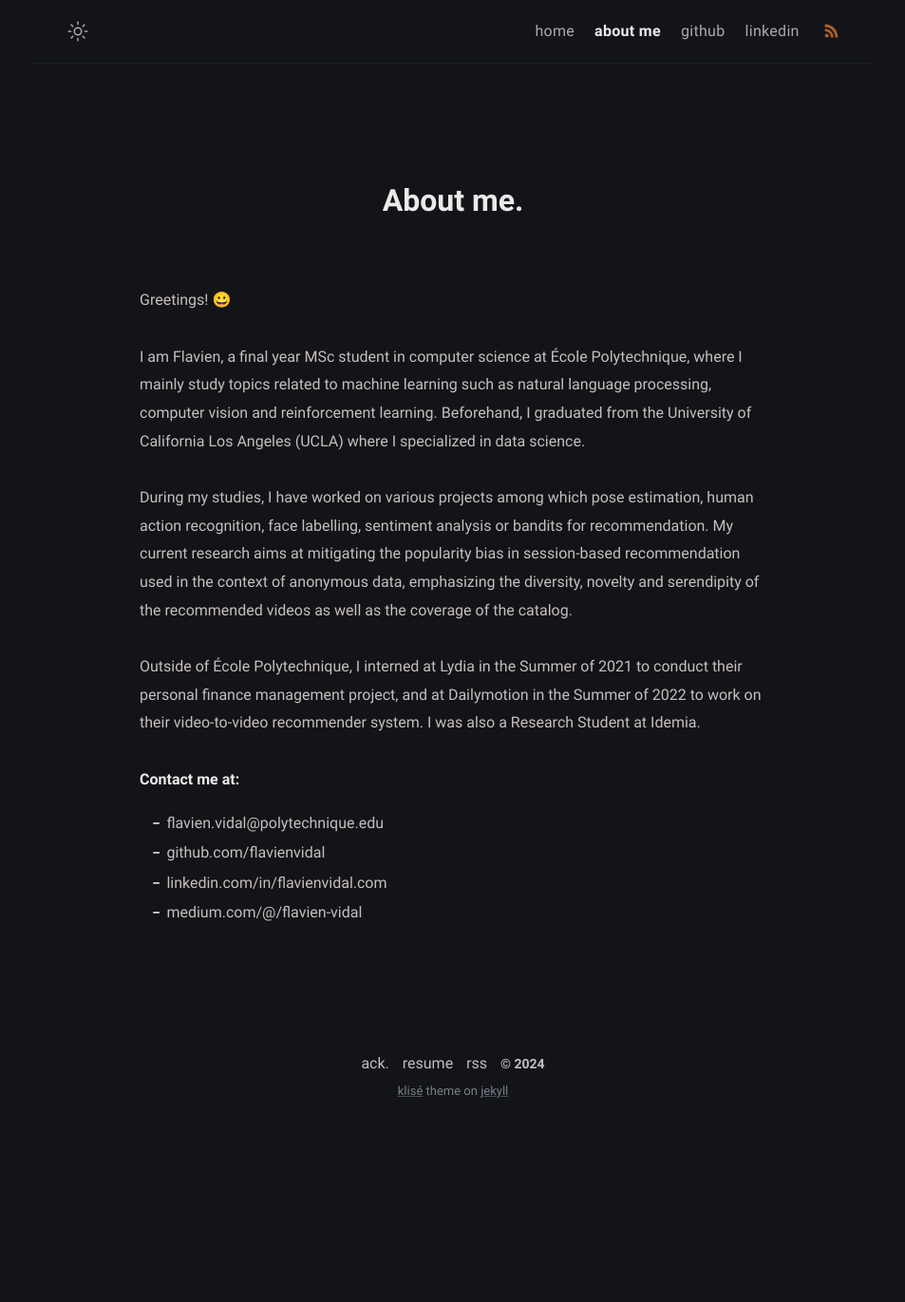
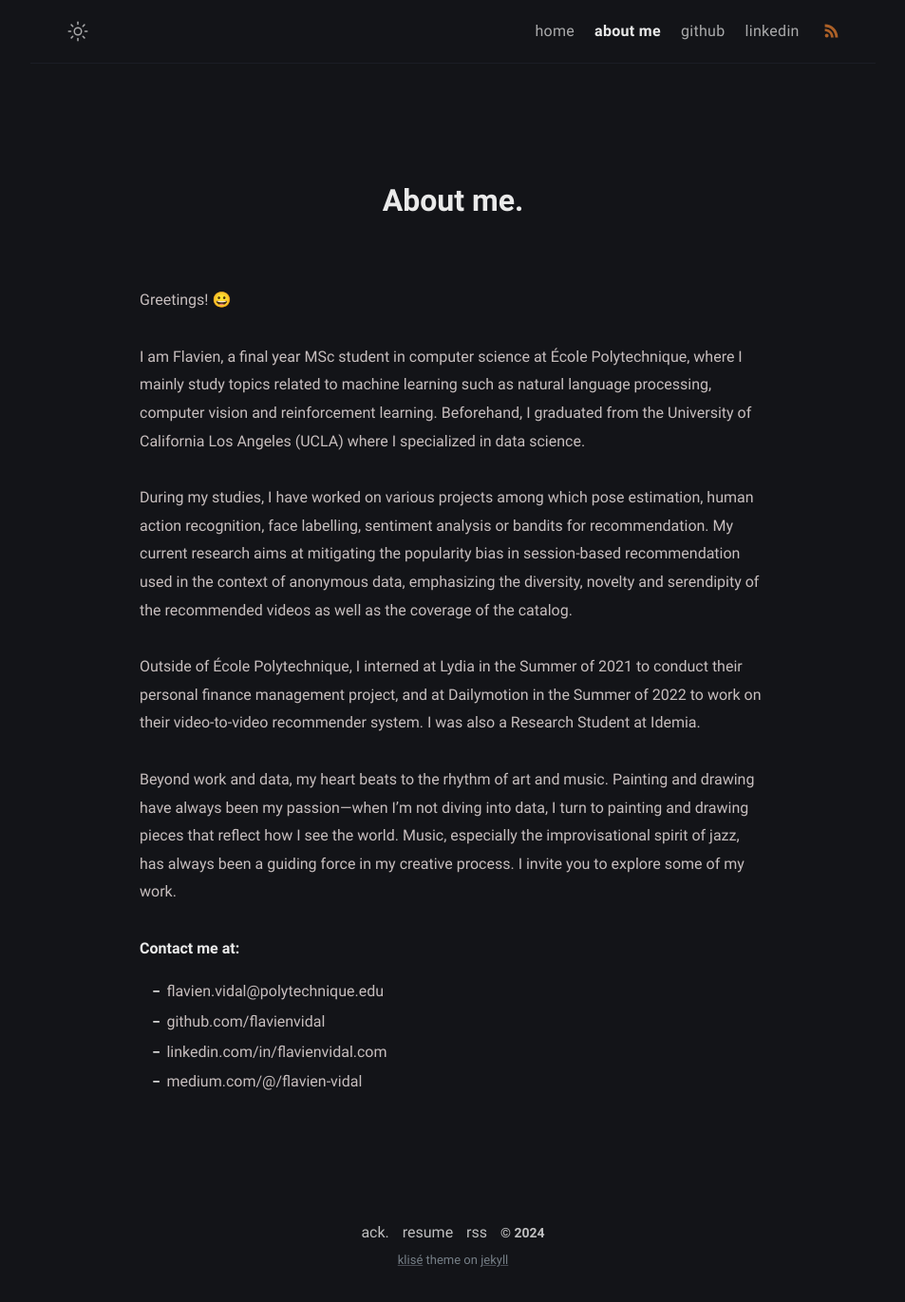
Before and after one commit to FlavienVidal/flavienvidal.github.io, a Jekyll site: the page built from about.md, in a window 1280 px wide. Shown: the whole page at 95% size, without its empty margins (163-1116 px from the left). Built offline with Jekyll 4.4.1, drawn with Linux system fonts in a browser that asks for light colours; before the commit the page ends 1194 px from its top, so only the background shows below that.

Commit message:
wip: updating about.md with art paragraph

```diff
--- a/about.md
+++ b/about.md
@@ -16,6 +16,9 @@ During my studies, I have worked on various projects among which pose estimation
 <p>
 Outside of École Polytechnique, I interned at Lydia in the Summer of 2021 to conduct their personal finance management project, and at Dailymotion in the Summer of 2022 to work on their video-to-video recommender system. I was also a Research Student at Idemia.
 </p>
+<p>
+Beyond work and data, my heart beats to the rhythm of art and music. Painting and drawing have always been my passion—when I’m not diving into data, I turn to painting and drawing pieces that reflect how I see the world. Music, especially the improvisational spirit of jazz, has always been a guiding force in my creative process. I invite you to explore some of my work.
+</p>
 
 **Contact me at:**
 
```
